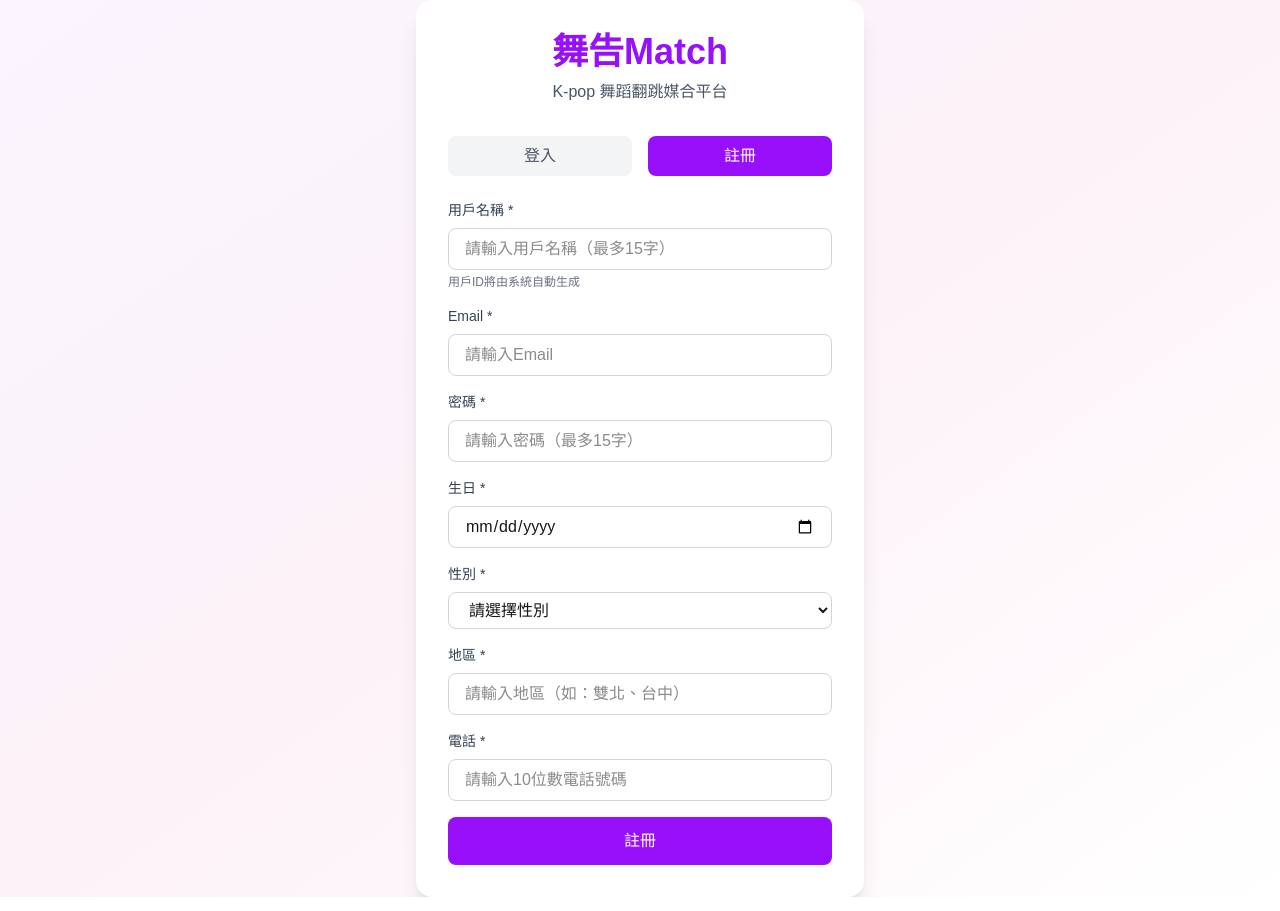
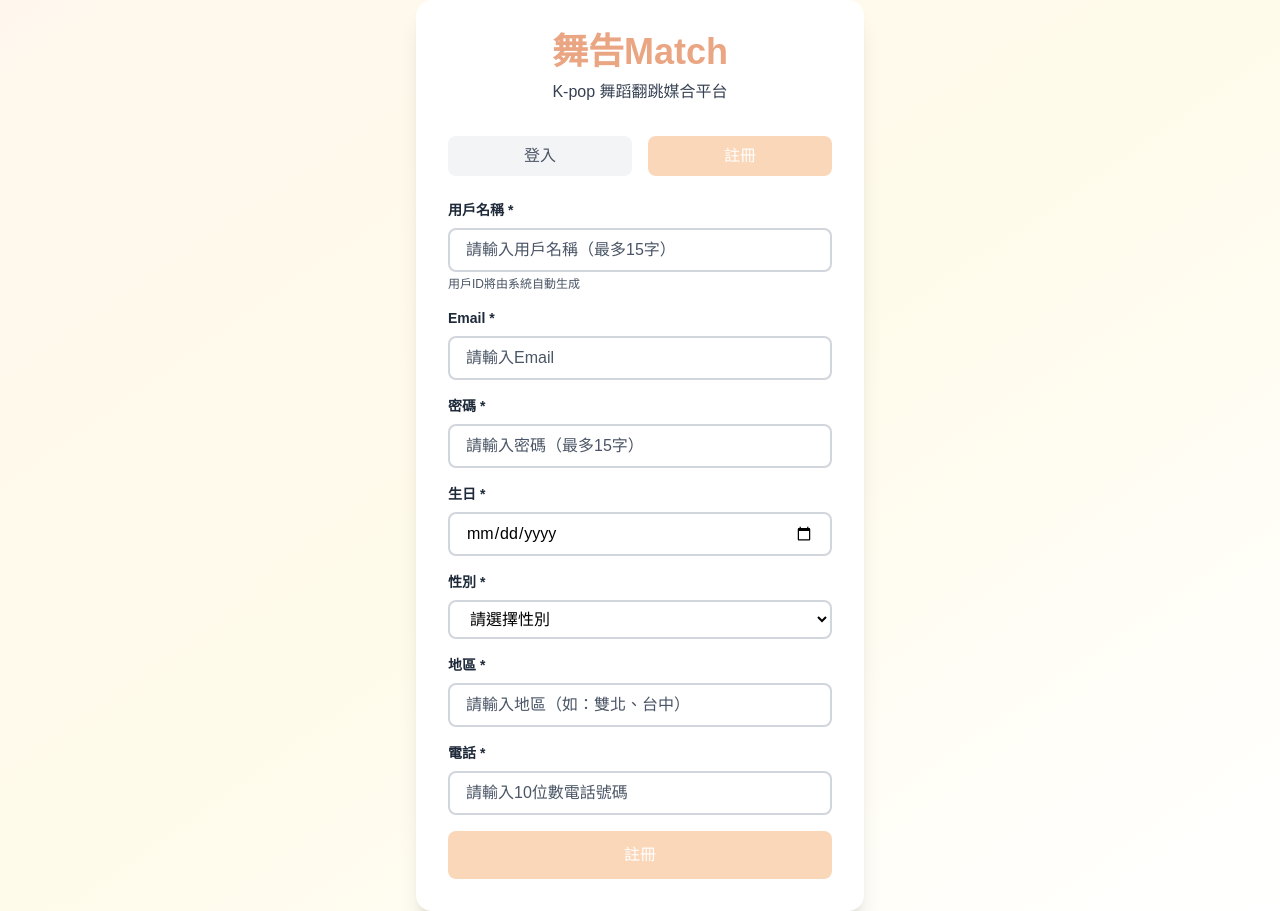
Before and after one commit to Angelicac-Wang/DBMS_FP, a Next.js app: page /auth in a window 1280 px wide. Both pictures are taken after a click on the button "註冊". Built offline with nearby package versions, Linux system fonts and the light colour scheme; no server answers.

Commit message:
一些前端

```diff
--- a/src/app/auth/page.tsx
+++ b/src/app/auth/page.tsx
@@ -185,11 +185,11 @@ export default function AuthPage() {
   };
 
   return (
-    <div className="min-h-screen flex items-center justify-center bg-gradient-to-br from-purple-50 via-pink-50 to-white">
+    <div className="min-h-screen flex items-center justify-center bg-gradient-to-br from-orange-50 via-amber-50 to-white">
       <div className="bg-white rounded-2xl shadow-xl p-8 w-full max-w-md">
         <div className="text-center mb-8">
-          <h1 className="text-4xl font-bold text-purple-600 mb-2">舞告Match</h1>
-          <p className="text-gray-600">K-pop 舞蹈翻跳媒合平台</p>
+          <h1 className="text-4xl font-bold mb-2" style={{ color: '#eaa583' }}>舞告Match</h1>
+          <p className="text-gray-700 font-medium">K-pop 舞蹈翻跳媒合平台</p>
         </div>
 
         <div className="flex gap-4 mb-6">
@@ -197,9 +197,10 @@ export default function AuthPage() {
             onClick={() => setIsLogin(true)}
             className={`flex-1 py-2 rounded-lg font-medium transition-colors ${
               isLogin
-                ? 'bg-purple-600 text-white'
+                ? 'text-white'
                 : 'bg-gray-100 text-gray-600 hover:bg-gray-200'
             }`}
+            style={isLogin ? { backgroundColor: 'rgb(250,215,185)' } : {}}
           >
             登入
           </button>
@@ -207,9 +208,10 @@ export default function AuthPage() {
             onClick={() => setIsLogin(false)}
             className={`flex-1 py-2 rounded-lg font-medium transition-colors ${
               !isLogin
-                ? 'bg-purple-600 text-white'
+                ? 'text-white'
                 : 'bg-gray-100 text-gray-600 hover:bg-gray-200'
             }`}
+            style={!isLogin ? { backgroundColor: 'rgb(250,215,185)' } : {}}
           >
             註冊
           </button>
@@ -224,7 +226,7 @@ export default function AuthPage() {
         {isLogin ? (
           <form onSubmit={handleLogin} className="space-y-4">
             <div>
-              <label className="block text-sm font-medium text-gray-700 mb-2">
+              <label className="block text-sm font-semibold text-gray-800 mb-2">
                 用戶名稱
               </label>
               <input
@@ -232,12 +234,12 @@ export default function AuthPage() {
                 value={loginData.name}
                 onChange={(e) => setLoginData({ ...loginData, name: e.target.value })}
                 required
-                className="w-full px-4 py-2 border border-gray-300 rounded-lg focus:ring-2 focus:ring-purple-500 focus:border-transparent"
+                className="w-full px-4 py-2 border-2 border-gray-300 rounded-lg focus:ring-2 focus:border-transparent placeholder:text-gray-600 placeholder:font-medium text-black"
                 placeholder="請輸入用戶名稱"
               />
             </div>
             <div>
-              <label className="block text-sm font-medium text-gray-700 mb-2">
+              <label className="block text-sm font-semibold text-gray-800 mb-2">
                 密碼
               </label>
               <input
@@ -245,14 +247,17 @@ export default function AuthPage() {
                 value={loginData.password}
                 onChange={(e) => setLoginData({ ...loginData, password: e.target.value })}
                 required
-                className="w-full px-4 py-2 border border-gray-300 rounded-lg focus:ring-2 focus:ring-purple-500 focus:border-transparent"
+                className="w-full px-4 py-2 border-2 border-gray-300 rounded-lg focus:ring-2 focus:border-transparent placeholder:text-gray-600 placeholder:font-medium text-black"
                 placeholder="請輸入密碼"
               />
             </div>
             <button
               type="submit"
               disabled={loading}
-              className="w-full bg-purple-600 text-white py-3 rounded-lg font-medium hover:bg-purple-700 transition-colors disabled:opacity-50 disabled:cursor-not-allowed"
+              className="w-full text-white py-3 rounded-lg font-medium transition-colors disabled:opacity-50 disabled:cursor-not-allowed"
+              style={{ backgroundColor: 'rgb(250,215,185)' }}
+              onMouseEnter={(e) => !loading && (e.currentTarget.style.backgroundColor = 'rgb(240,205,175)')}
+              onMouseLeave={(e) => (e.currentTarget.style.backgroundColor = 'rgb(250,215,185)')}
             >
               {loading ? '登入中...' : '登入'}
             </button>
@@ -260,7 +265,7 @@ export default function AuthPage() {
         ) : (
           <form onSubmit={handleRegister} className="space-y-4">
             <div>
-              <label className="block text-sm font-medium text-gray-700 mb-2">
+              <label className="block text-sm font-semibold text-gray-800 mb-2">
                 用戶名稱 *
               </label>
               <input
@@ -269,13 +274,13 @@ export default function AuthPage() {
                 onChange={(e) => setRegisterData({ ...registerData, name: e.target.value })}
                 required
                 maxLength={15}
-                className="w-full px-4 py-2 border border-gray-300 rounded-lg focus:ring-2 focus:ring-purple-500 focus:border-transparent"
+                className="w-full px-4 py-2 border-2 border-gray-300 rounded-lg focus:ring-2 focus:border-transparent placeholder:text-gray-600 placeholder:font-medium text-black"
                 placeholder="請輸入用戶名稱（最多15字）"
               />
-              <p className="mt-1 text-xs text-gray-500">用戶ID將由系統自動生成</p>
+              <p className="mt-1 text-xs text-gray-600 font-medium">用戶ID將由系統自動生成</p>
             </div>
             <div>
-              <label className="block text-sm font-medium text-gray-700 mb-2">
+              <label className="block text-sm font-semibold text-gray-800 mb-2">
                 Email *
               </label>
               <input
@@ -284,12 +289,12 @@ export default function AuthPage() {
                 onChange={(e) => setRegisterData({ ...registerData, email: e.target.value })}
                 required
                 maxLength={30}
-                className="w-full px-4 py-2 border border-gray-300 rounded-lg focus:ring-2 focus:ring-purple-500 focus:border-transparent"
+                className="w-full px-4 py-2 border-2 border-gray-300 rounded-lg focus:ring-2 focus:border-transparent placeholder:text-gray-600 placeholder:font-medium text-black"
                 placeholder="請輸入Email"
               />
             </div>
             <div>
-              <label className="block text-sm font-medium text-gray-700 mb-2">
+              <label className="block text-sm font-semibold text-gray-800 mb-2">
                 密碼 *
               </label>
               <input
@@ -298,12 +303,12 @@ export default function AuthPage() {
                 onChange={(e) => setRegisterData({ ...registerData, password: e.target.value })}
                 required
                 maxLength={15}
-                className="w-full px-4 py-2 border border-gray-300 rounded-lg focus:ring-2 focus:ring-purple-500 focus:border-transparent"
+                className="w-full px-4 py-2 border-2 border-gray-300 rounded-lg focus:ring-2 focus:border-transparent placeholder:text-gray-600 placeholder:font-medium text-black"
                 placeholder="請輸入密碼（最多15字）"
               />
             </div>
             <div>
-              <label className="block text-sm font-medium text-gray-700 mb-2">
+              <label className="block text-sm font-semibold text-gray-800 mb-2">
                 生日 *
               </label>
               <input
@@ -311,26 +316,26 @@ export default function AuthPage() {
                 value={registerData.birthdate}
                 onChange={(e) => setRegisterData({ ...registerData, birthdate: e.target.value })}
                 required
-                className="w-full px-4 py-2 border border-gray-300 rounded-lg focus:ring-2 focus:ring-purple-500 focus:border-transparent"
+                className="w-full px-4 py-2 border-2 border-gray-300 rounded-lg focus:ring-2 focus:border-transparent text-black"
               />
             </div>
             <div>
-              <label className="block text-sm font-medium text-gray-700 mb-2">
+              <label className="block text-sm font-semibold text-gray-800 mb-2">
                 性別 *
               </label>
               <select
                 value={registerData.gender}
                 onChange={(e) => setRegisterData({ ...registerData, gender: e.target.value })}
                 required
-                className="w-full px-4 py-2 border border-gray-300 rounded-lg focus:ring-2 focus:ring-purple-500 focus:border-transparent"
+                className="w-full px-4 py-2 border-2 border-gray-300 rounded-lg focus:ring-2 focus:border-transparent text-black"
               >
-                <option value="">請選擇性別</option>
+                <option value="" className="text-gray-600">請選擇性別</option>
                 <option value="B">男</option>
                 <option value="G">女</option>
               </select>
             </div>
             <div>
-              <label className="block text-sm font-medium text-gray-700 mb-2">
+              <label className="block text-sm font-semibold text-gray-800 mb-2">
                 地區 *
               </label>
               <input
@@ -339,12 +344,12 @@ export default function AuthPage() {
                 onChange={(e) => setRegisterData({ ...registerData, region: e.target.value })}
                 required
                 maxLength={20}
-                className="w-full px-4 py-2 border border-gray-300 rounded-lg focus:ring-2 focus:ring-purple-500 focus:border-transparent"
+                className="w-full px-4 py-2 border-2 border-gray-300 rounded-lg focus:ring-2 focus:border-transparent placeholder:text-gray-600 placeholder:font-medium text-black"
                 placeholder="請輸入地區（如：雙北、台中）"
               />
             </div>
             <div>
-              <label className="block text-sm font-medium text-gray-700 mb-2">
+              <label className="block text-sm font-semibold text-gray-800 mb-2">
                 電話 *
               </label>
               <input
@@ -354,14 +359,17 @@ export default function AuthPage() {
                 required
                 maxLength={10}
                 pattern="[0-9]{10}"
-                className="w-full px-4 py-2 border border-gray-300 rounded-lg focus:ring-2 focus:ring-purple-500 focus:border-transparent"
+                className="w-full px-4 py-2 border-2 border-gray-300 rounded-lg focus:ring-2 focus:border-transparent placeholder:text-gray-600 placeholder:font-medium text-black"
                 placeholder="請輸入10位數電話號碼"
               />
             </div>
             <button
               type="submit"
               disabled={loading}
-              className="w-full bg-purple-600 text-white py-3 rounded-lg font-medium hover:bg-purple-700 transition-colors disabled:opacity-50 disabled:cursor-not-allowed"
+              className="w-full text-white py-3 rounded-lg font-medium transition-colors disabled:opacity-50 disabled:cursor-not-allowed"
+              style={{ backgroundColor: 'rgb(250,215,185)' }}
+              onMouseEnter={(e) => !loading && (e.currentTarget.style.backgroundColor = 'rgb(240,205,175)')}
+              onMouseLeave={(e) => (e.currentTarget.style.backgroundColor = 'rgb(250,215,185)')}
             >
               {loading ? '註冊中...' : '註冊'}
             </button>
--- a/src/app/layout.tsx
+++ b/src/app/layout.tsx
@@ -3,6 +3,7 @@ import { Geist, Geist_Mono } from "next/font/google";
 import "./globals.css";
 import AdminRedirect from "@/components/AdminRedirect";
 import Header from "@/components/Header";
+import ScrollToTop from "@/components/ScrollToTop";
 
 const geistSans = Geist({
   variable: "--font-geist-sans",
@@ -29,6 +30,7 @@ export default function RootLayout({
       <body
         className={`${geistSans.variable} ${geistMono.variable} antialiased`}
       >
+        <ScrollToTop />
         <AdminRedirect />
         <Header />
         {children}
--- /dev/null
+++ b/src/components/ScrollToTop.tsx
@@ -0,0 +1,14 @@
+'use client';
+
+import { useEffect } from 'react';
+import { usePathname } from 'next/navigation';
+
+export default function ScrollToTop() {
+  const pathname = usePathname();
+
+  useEffect(() => {
+    window.scrollTo(0, 0);
+  }, [pathname]);
+
+  return null;
+}
```
Also changed, not shown: src/app/profile/page.tsx (+21 -6 lines), src/app/profile/projects/page.tsx (+11 -11 lines), src/app/project/manage/[id]/page.tsx (+12 -12 lines).
